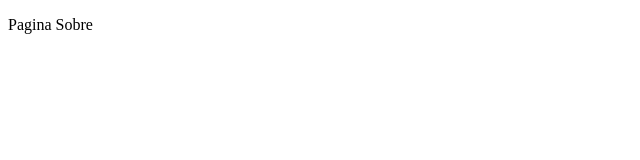
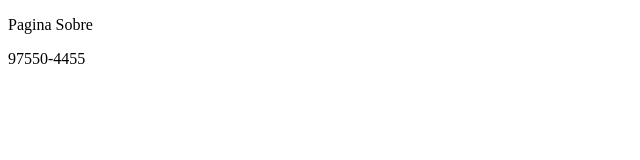
Before and after one commit to jow182/github-master, a plain HTML site: page sobre.html in a window 1280 px wide. Shown: the full height of the page, 0-640 px from the left. Drawn offline with Linux system fonts and the light colour scheme.

Commit message:
finalização da pagina closes #3

```diff
--- a/sobre.html
+++ b/sobre.html
@@ -8,5 +8,6 @@
 </head>
 <body>
 	<p>Pagina Sobre</p>
+	<p>97550-4455</p>
 </body>
 </html>
```
